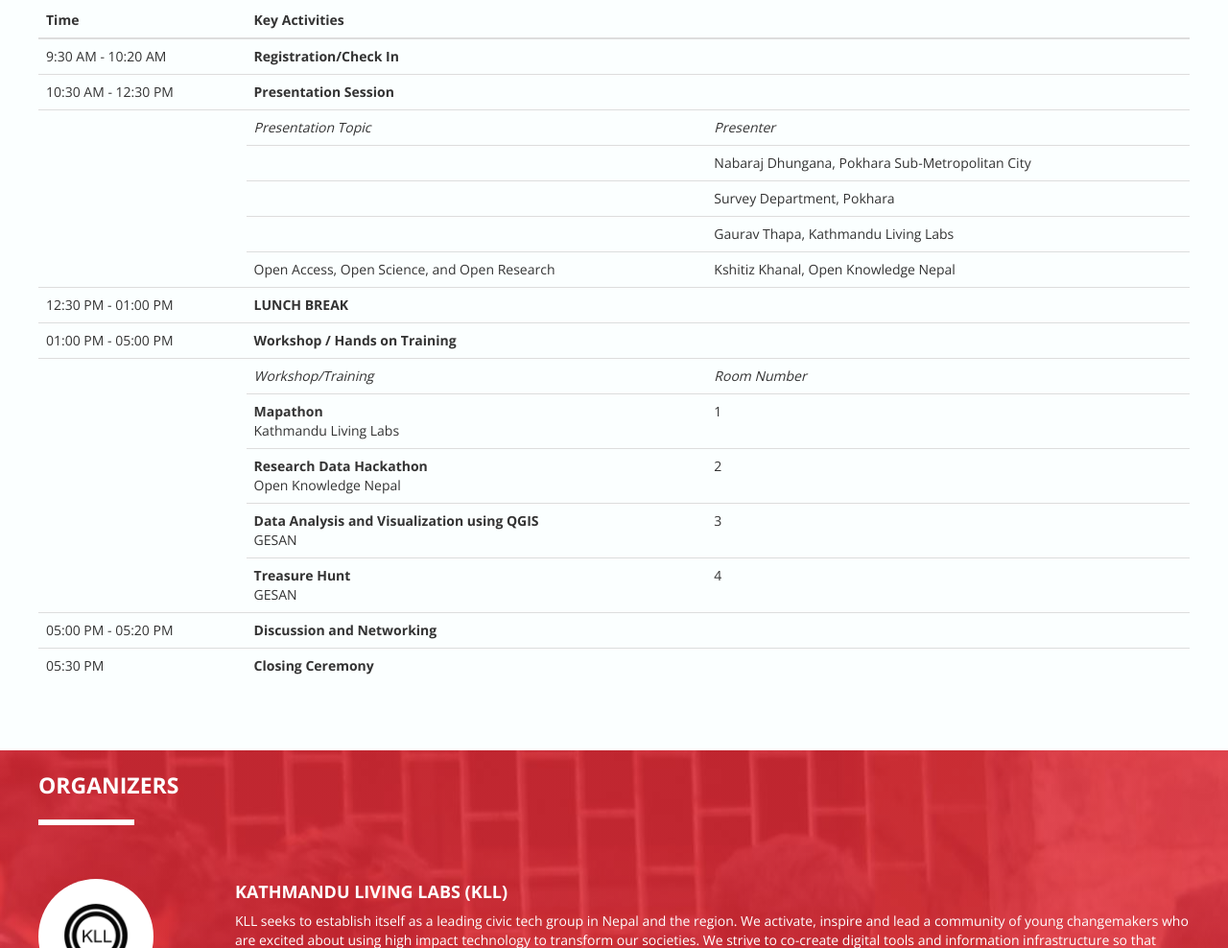
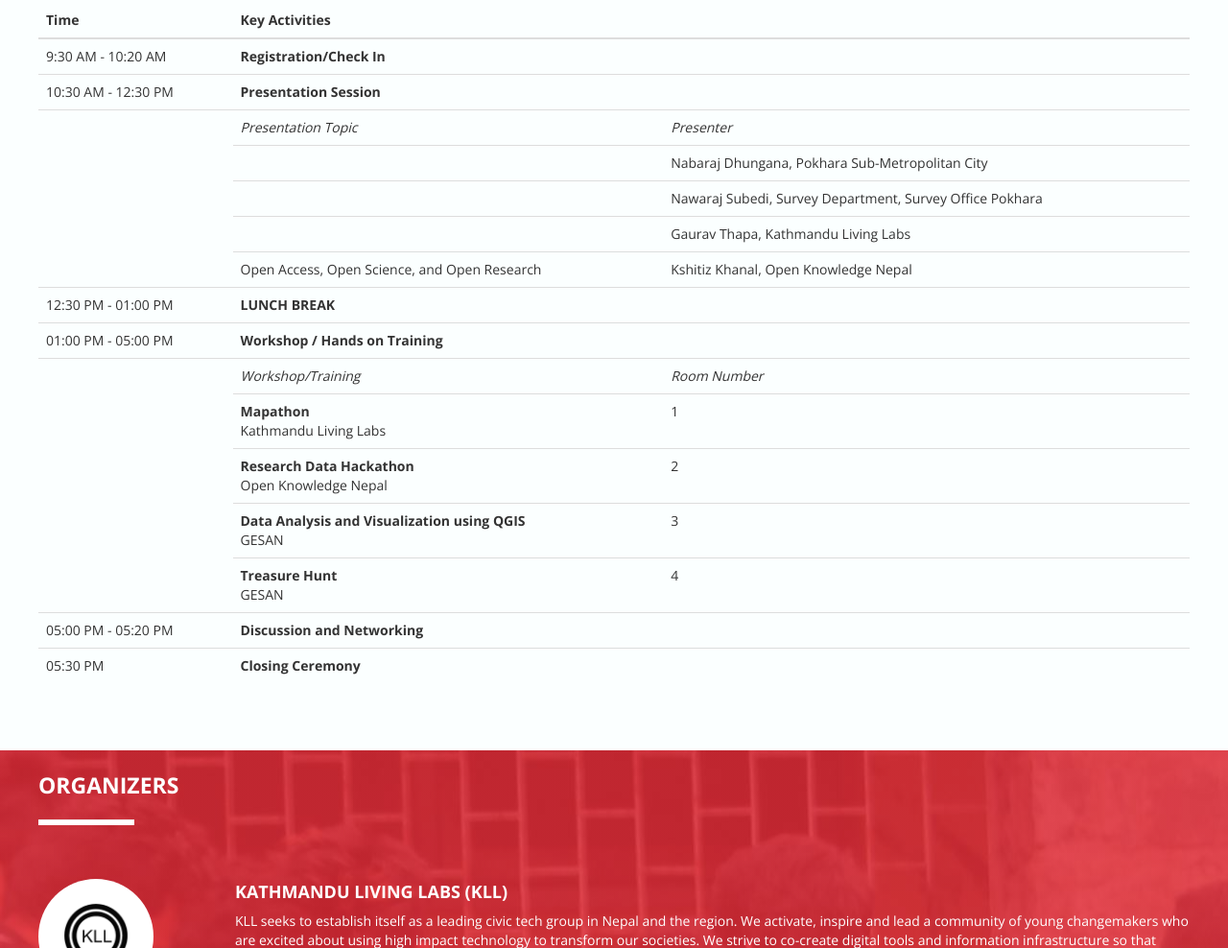
Before and after one commit to ODDNepal/ODDNepal.github.io, a plain HTML site: page index.html in a window 1280 px wide. Shown: the part 2263-3251 px from the top of the page at 96% size. Drawn offline with nearby package versions, Linux system fonts and the light colour scheme.

Commit message:
Presenter updated

```diff
--- a/index.html
+++ b/index.html
@@ -192,7 +192,7 @@
                             </tr>
                             <tr>
                                 <td></td>
-                                <td>Survey Department, Pokhara</td>
+                                <td>Nawaraj Subedi, Survey Department, Survey Office Pokhara</td>
                             </tr>
                             <tr>
                                 <td></td>
```
